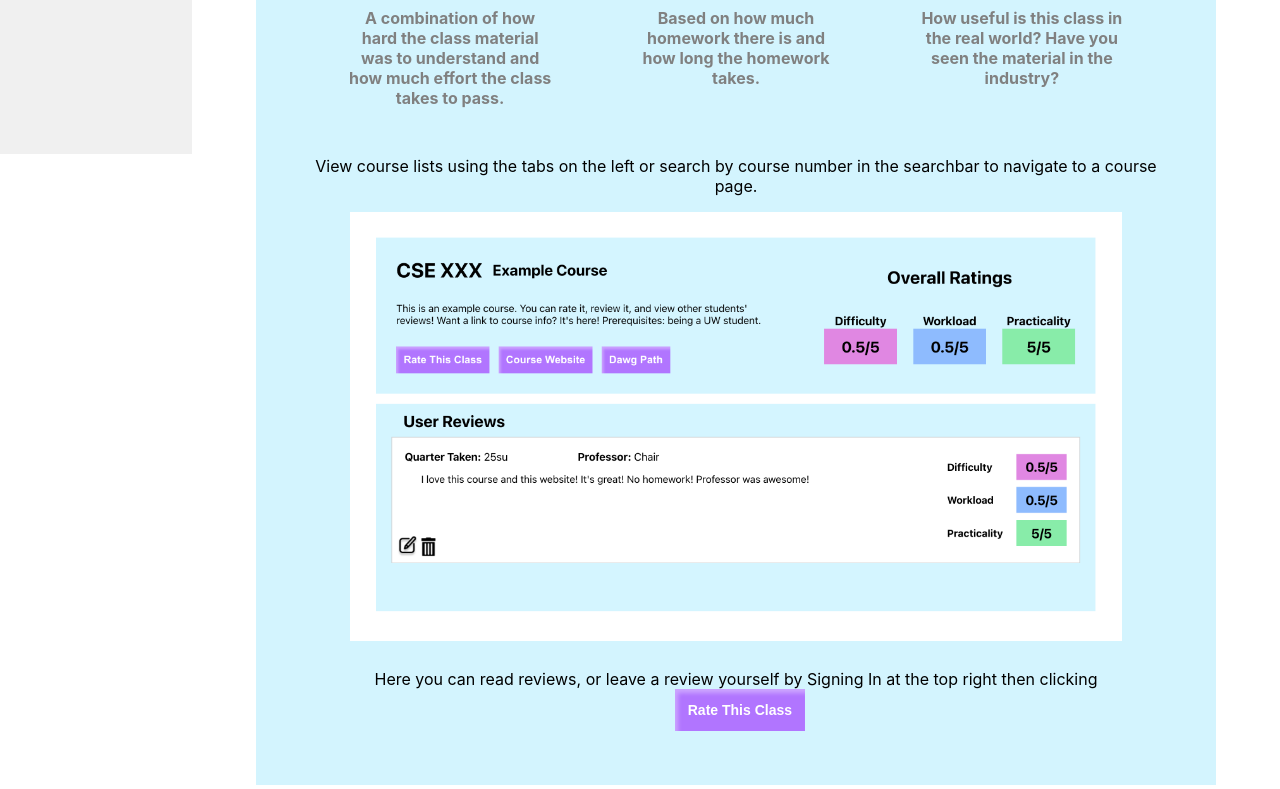
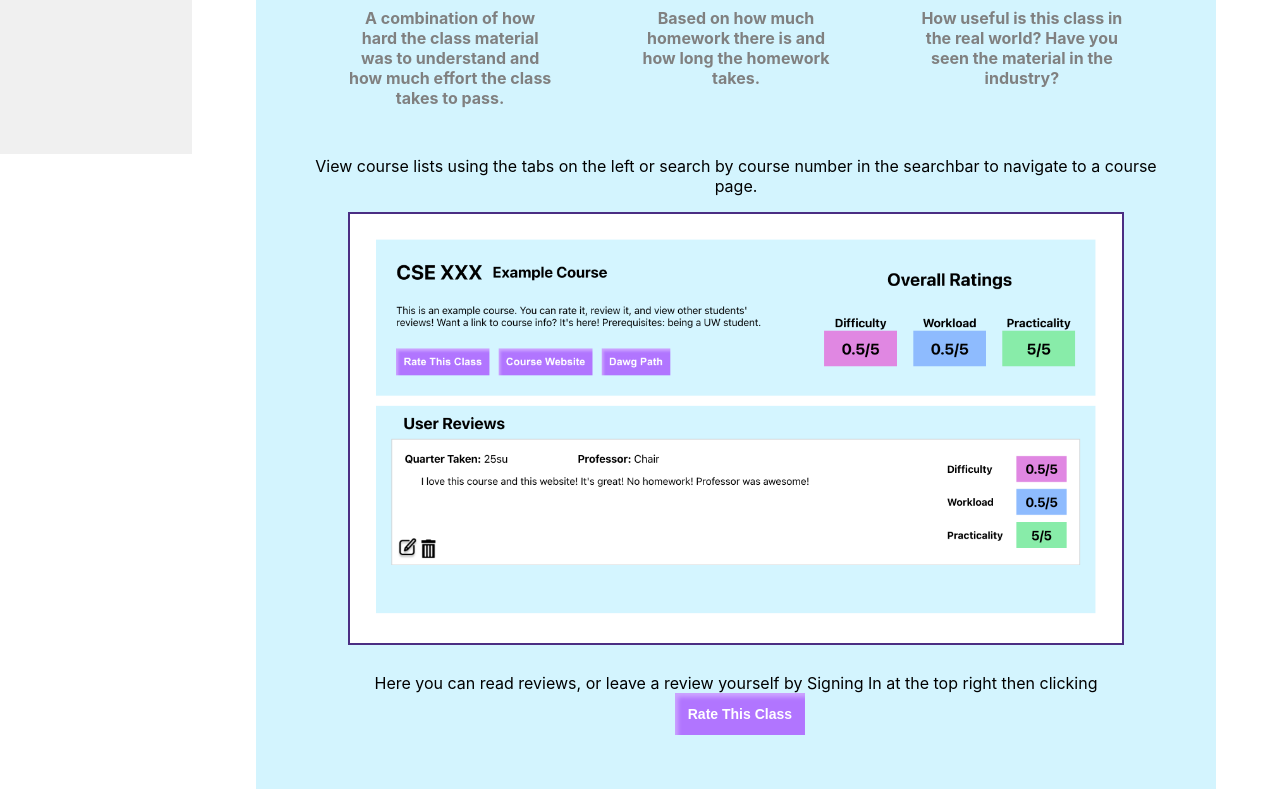
Before and after one commit to twang7310/rate-my-cse, a React (Create React App) app in the folder app/: page / in a window 1280 px wide. Shown: the part 646-1435 px from the top of the page. Built offline with nearby package versions, Linux system fonts and the light colour scheme.

Commit message:
added img border

```diff
--- a/app/src/Homepage/Homepage.css
+++ b/app/src/Homepage/Homepage.css
@@ -97,3 +97,7 @@
   padding: 1.5% !important;
   font-size: clamp(1px, 14px, 3vw) !important;
 }
+
+.example-img {
+  border: 2px solid #4b2e83;
+}
--- a/app/src/Homepage/Homepage.tsx
+++ b/app/src/Homepage/Homepage.tsx
@@ -80,6 +80,7 @@ export const HomePage: React.FC = () => {
                         alt="Example course page"
                         width="90%"
                         height="auto"
+                        className="example-img"
                     />
                     <h3 className="explanation">
                         Here you can read reviews, or leave a review yourself by Signing In at the top right then clicking
```
